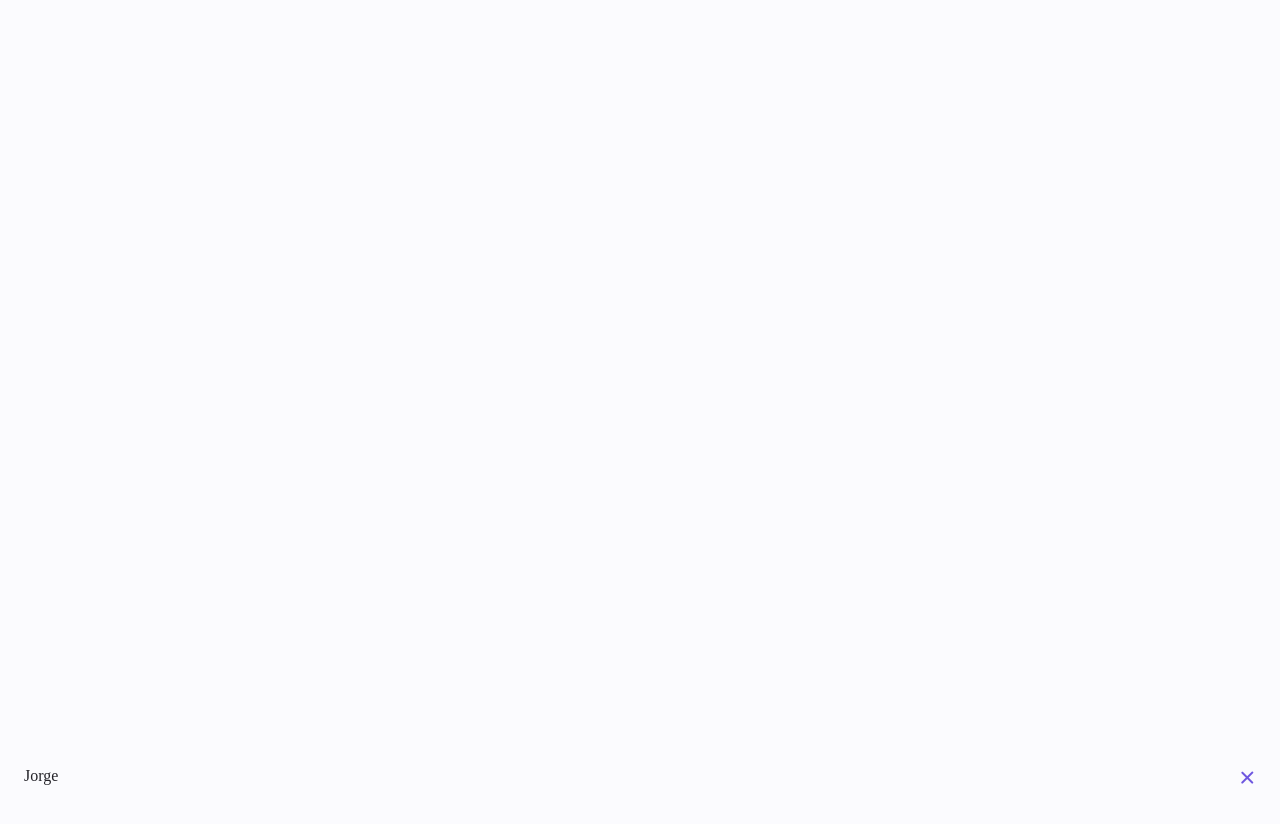
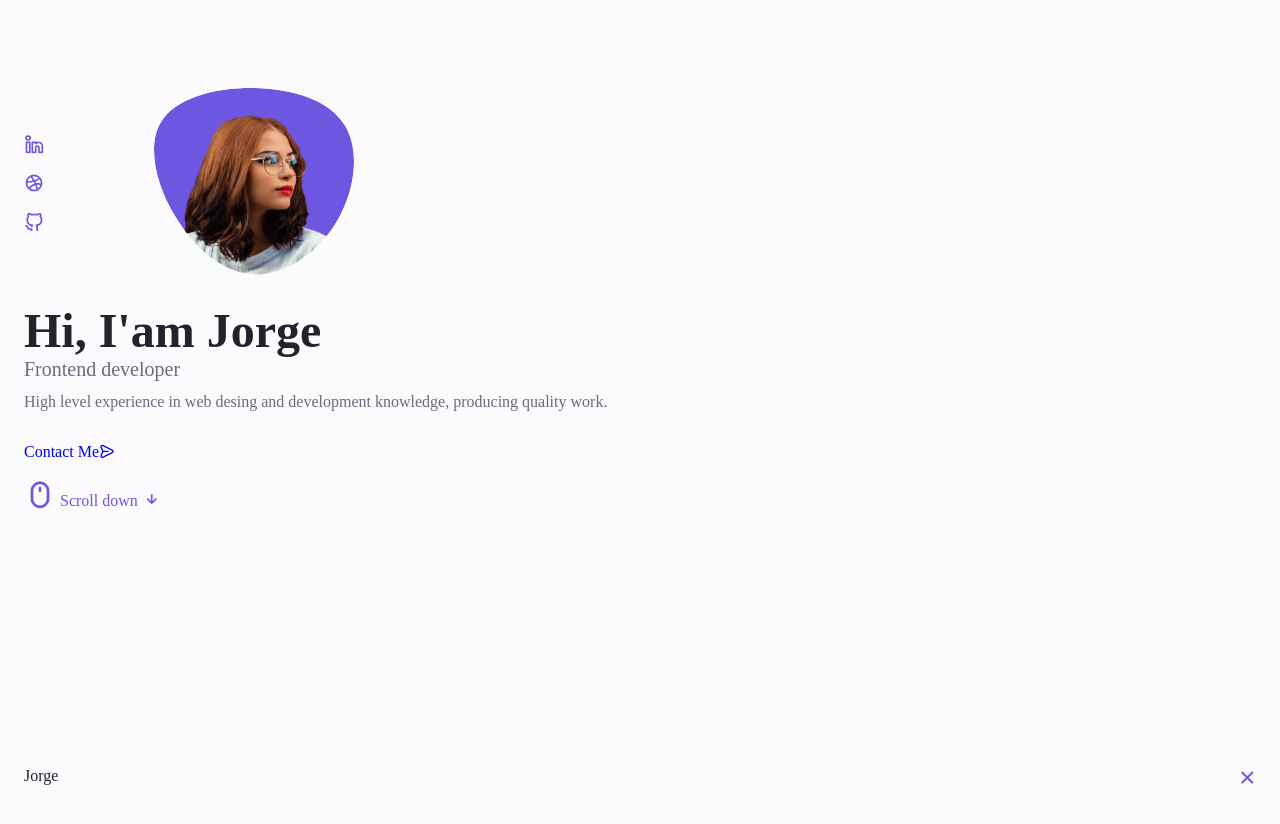
Before and after one commit to JorgeSTriana/Portafolio, a plain HTML site: page index.html in a window 1280 px wide. Shown: the top 824 px of the page. Drawn offline with nearby package versions, Linux system fonts and the light colour scheme.

Commit message:
desarrollo del home

```diff
--- a/assets/CSS/styles.css
+++ b/assets/CSS/styles.css
@@ -240,7 +240,86 @@ img{
 
 
 /*==================== HOME ====================*/
+.home__container{
+    gap: 1rem;
+}
 
+.home__content{
+    grid-template-columns: .5fr 3fr;
+    padding-top: 3.5rem;
+    align-items: center;
+}
+
+.home__social{  /*ajustando los items sociales de arriba hacia abajo */
+    display: grid;
+    grid-template-columns: max-content;
+    row-gap: 1rem;
+}
+
+.home__social-icon{
+    font-size: 1.25rem;
+    color: var(--first-color);
+}
+
+.home__social-icon:hover{
+    color: var(--first-color-alt);
+}
+/*ajustando el color de fondo de la foto de perfil */
+.home__blob{
+    width: 200px;
+    fill: var(--first-color);
+}
+/*ajustando el tamaño de la imagen de perfil*/
+.home__blob-img{
+    width: 170px;
+}
+/*ajusta de nuevo el texto*/
+.home__data{
+    grid-column: 1/3;
+}
+/* ajustando tamaño, fuente, color del title y subtitle*/
+.home__title{
+    font-size: var(--big-font-size);
+}
+
+.home__subtitle{
+    font-size: var(--h3-font-size);
+    color: var(--text-color);
+    font-weight: var(--font-medium);
+    margin-bottom: var(--mb-0-75);
+}
+
+.home__description{
+    margin-bottom: var(--mb-2);
+}
+
+.home__scroll{
+    /*display: none;*/
+}
+
+.home__scroll-button{
+    color: var(--first-color);
+    transition: .3s;
+}
+
+.home__scroll-button.hover{
+    transform:translateY(.25rem);
+}
+
+.home__scroll-mouse{
+    font-size: 2rem;
+}
+
+.home__scroll-name{
+    font-size: var(--small-font-size);
+    color: var(--title-color);
+    font-weight: var(--font-medium);
+    margin-right: var(--mb-0-25);
+}
+
+.home__scroll-arrow{
+    font-size: 1.25rem;
+}
 
 /*==================== BUTTONS ====================*/
 
--- a/index.html
+++ b/index.html
@@ -74,7 +74,55 @@
     <main class="main">
         <!--==================== HOME ====================-->
         <section class="home section" id="home">
-
+                <div class="home__container container grid">
+                    <div class="home__content grid">
+                        <div class="home__social">
+                            <a href="https://www.linkedin.com/" target="_blank" class="home__social-icon">
+                                <i class="uil uil-linkedin-alt"></i>    <!--imagen desde unicons-->
+                            </a>
+                            <a href="https://dribbble.com/" target="_blank" class="home__social-icon">
+                                <i class="uil uil-dribbble"></i>
+                            </a>
+                            <a href="https://github.com/" target="_blank" class="home__social-icon">
+                                <i class="uil uil-github-alt"></i>
+                            </a>
+                        </div>
+                        <div class="home_img"><!--se adhiere el codigo de blob.svg y se le suma la clase home__blob marco de imagen para foto con transparencia-->
+                            <svg class="home__blob" viewBox="0 0 200 187" xmlns="http://www.w3.org/2000/svg" xmlns:xlink="http://www.w3.org/1999/xlink">
+                                <mask id="mask0" mask-type="alpha">
+                                    <path d="M190.312 36.4879C206.582 62.1187 201.309 102.826 182.328 134.186C163.346 165.547
+                                    130.807 187.559 100.226 186.353C69.6454 185.297 41.0228 161.023 21.7403 129.362C2.45775
+                                    97.8511 -7.48481 59.1033 6.67581 34.5279C20.9871 10.1032 59.7028 -0.149132 97.9666
+                                    0.00163737C136.23 0.303176 174.193 10.857 190.312 36.4879Z"/>
+                                </mask>
+                                <g mask="url(#mask0)">
+                                    <path d="M190.312 36.4879C206.582 62.1187 201.309 102.826 182.328 134.186C163.346
+                                    165.547 130.807 187.559 100.226 186.353C69.6454 185.297 41.0228 161.023 21.7403
+                                    129.362C2.45775 97.8511 -7.48481 59.1033 6.67581 34.5279C20.9871 10.1032 59.7028
+                                    -0.149132 97.9666 0.00163737C136.23 0.303176 174.193 10.857 190.312 36.4879Z"/>
+                                    <!--x, y para ajustar la imagen un poco-->
+                                    <image class="home__blob-img" x='12' y='18' xlink:href="assets/img/perfil.png"/> <!--imagen de perfil-->
+                                </g>
+                            </svg>
+                        </div>
+                        <div class="home__data"> <!--descripcion  y contacto-->
+                            <h1 class="home__title">Hi, I'am Jorge</h1>
+                            <h3 class="home__subtitle">Frontend developer</h3>
+                            <p class="home__description">High level experience in web desing and development
+                                knowledge, producing quality work.</p>
+                            <a href="#contact" class="button button-flex">
+                                Contact Me<i class="uil uil-message button__icon"></i>
+                            </a>
+                        </div>
+                    </div>
+                    <div class="home__scroll">
+                        <a href="#about" class="home__scroll-button button--flex">
+                            <i class="uil uil-mouse-alt home__scroll-mouse"></i>   <!--imagen desde unicons-->
+                            <span class="home_scroll-name">Scroll down</span>
+                            <i class="uil uil-arrow-down home__scroll-arrow"></i>
+                        </a>
+                    </div>
+                </div>
         </section>
 
         <!--==================== ABOUT ====================-->
```
Also changed, not shown: assets/img/blob.svg (added), assets/img/perfil.png (added).
